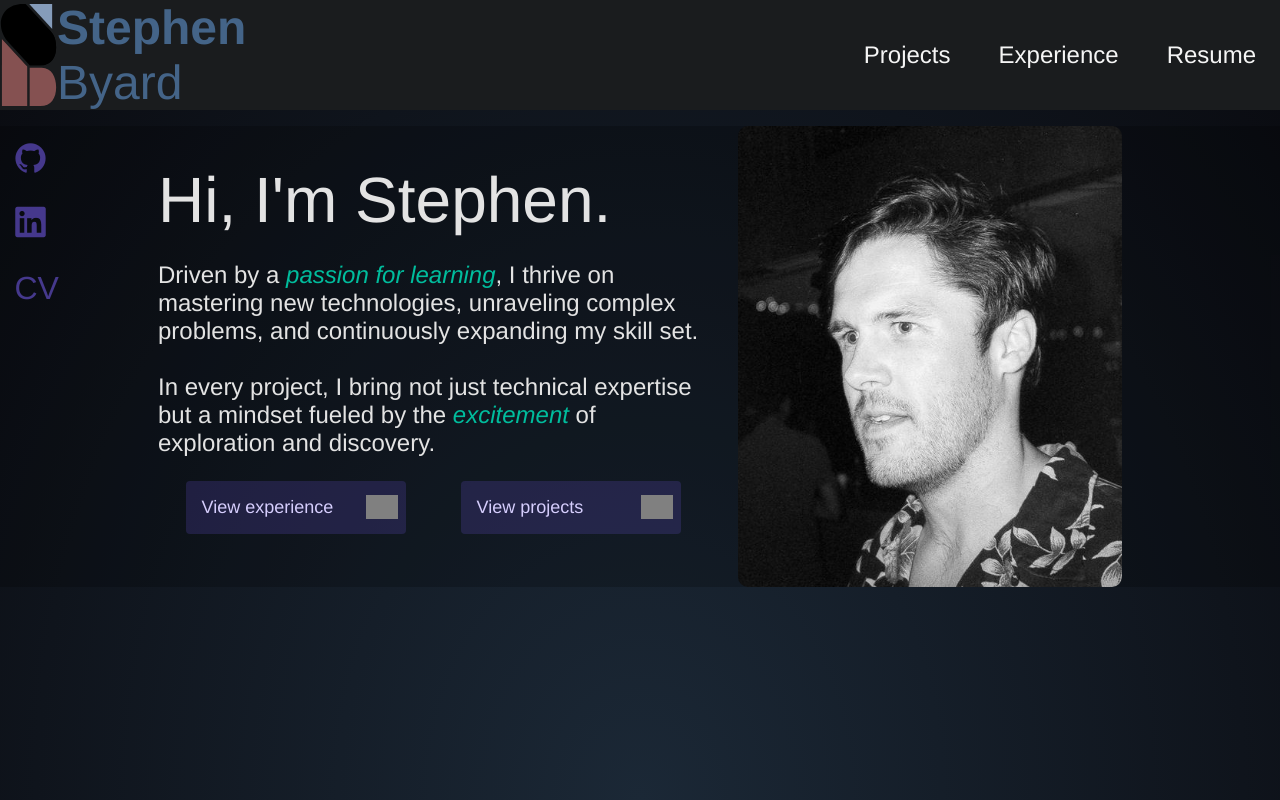
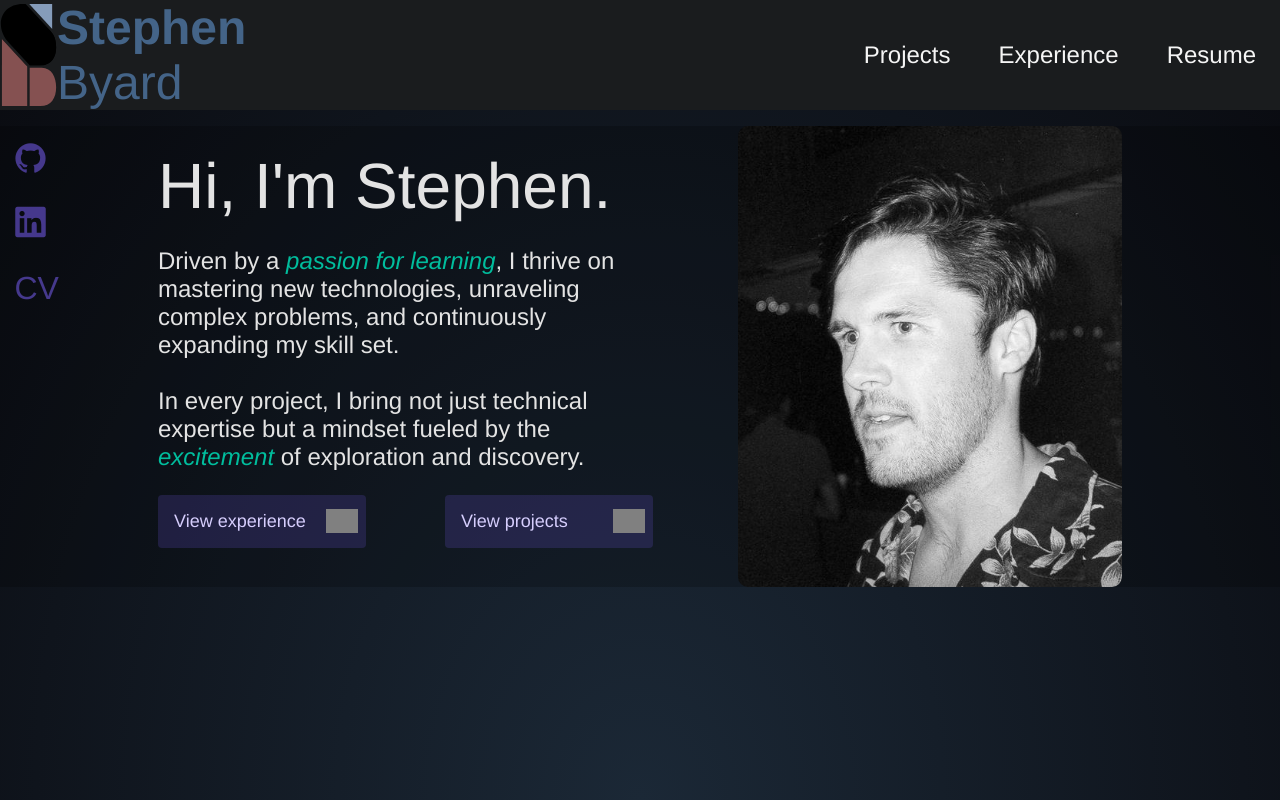
Before and after one commit to sbyardnss/sb-portfolio, a Vue app: page / in a window 1280 px wide. Built offline with nearby package versions, Linux system fonts and the light colour scheme; grey boxes are pictures that could not be loaded.

Commit message:
styled homepage with links

```diff
--- a/src/components/Home.vue
+++ b/src/components/Home.vue
@@ -4,7 +4,7 @@
     <section class="full-container light-text" :class="$style.introAndPortrait">
       <div class="w-80" :class="$style.aboutMe">
         <div class="flex column" :class="$style.bioNameContainer">
-          <div class="w-fit" :class="$style.nameHeader">Hi, I'm Stephen.
+          <div :class="$style.nameHeader">Hi, I'm Stephen.
           </div>
           <div class="w-fit">
             <p class="responsive-text-large" :class="$style.bio">
@@ -98,6 +98,7 @@ export default defineComponent({
 
   .aboutMe {
     width: 90%;
+    flex-wrap: wrap;
     height: fit-content;
   }
 
@@ -112,7 +113,6 @@ export default defineComponent({
 
 .aboutMe {
   display: flex;
-  flex-wrap: wrap;
   justify-content: space-evenly;
   align-items: center;
 
@@ -129,6 +129,7 @@ export default defineComponent({
 .bio {
   font-weight: 100;
   max-width: 550px;
+  width: 90%;
 }
 
 .bioHighlight {
--- a/src/components/MobileHomeLinks.vue
+++ b/src/components/MobileHomeLinks.vue
@@ -33,6 +33,7 @@ export default defineComponent({
 
   .mobileHomeLinks {
     width: 100%;
+
   }
 
 }
@@ -51,12 +52,12 @@ export default defineComponent({
   }
 
   .mobileHomeMenuItem {
-    margin: 0 auto 1em auto;
+    /* margin: 0 auto 1em auto; */
     width: 40%;
-    min-width: fit-content;
+    min-width: 208px;
     height: 30%;
     cursor: pointer;
-
+    margin-bottom: 1em;
   }
 
   .mobileHomeMenuItem:hover {
@@ -70,6 +71,9 @@ export default defineComponent({
 
   .mobileHomeLinks {
     display: flex;
+    justify-content: space-between;
+    flex-wrap: wrap;
+    width: 90%;
   }
 }
 
--- a/src/components/Projects.vue
+++ b/src/components/Projects.vue
@@ -12,7 +12,7 @@
             name: 'ProjectDetail',
             params: { projectName: formatNameForNavigate(project.name) }
           });">
-          <div class="flex column align-c" :class="$style.projectLIOverlay">
+          <div class="flex" :class="$style.projectLIOverlay">
             <h1 :class="$style.projectLITitle">{{ project.name }}</h1>
             <div class="padded-container-1 flex" :class="$style.projectSkillContainer">
               <div :key="skill" v-for="skill in project.tech">
@@ -110,6 +110,8 @@ h1 {
   padding: .5em;
   border-radius: 4px;
   transition: 0.15s ease-in-out;
+  background-color: black;
+  height: fit-content;
 
 }
 .projectLIOverlay {
```
